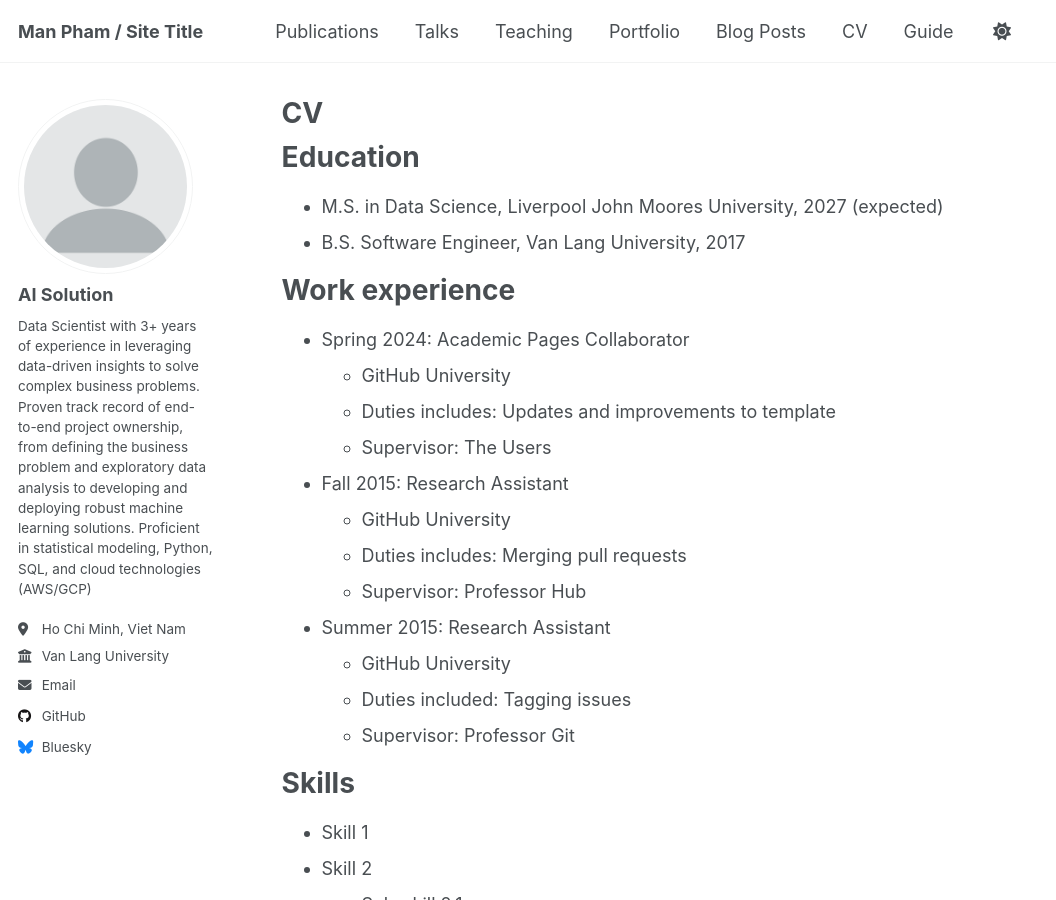
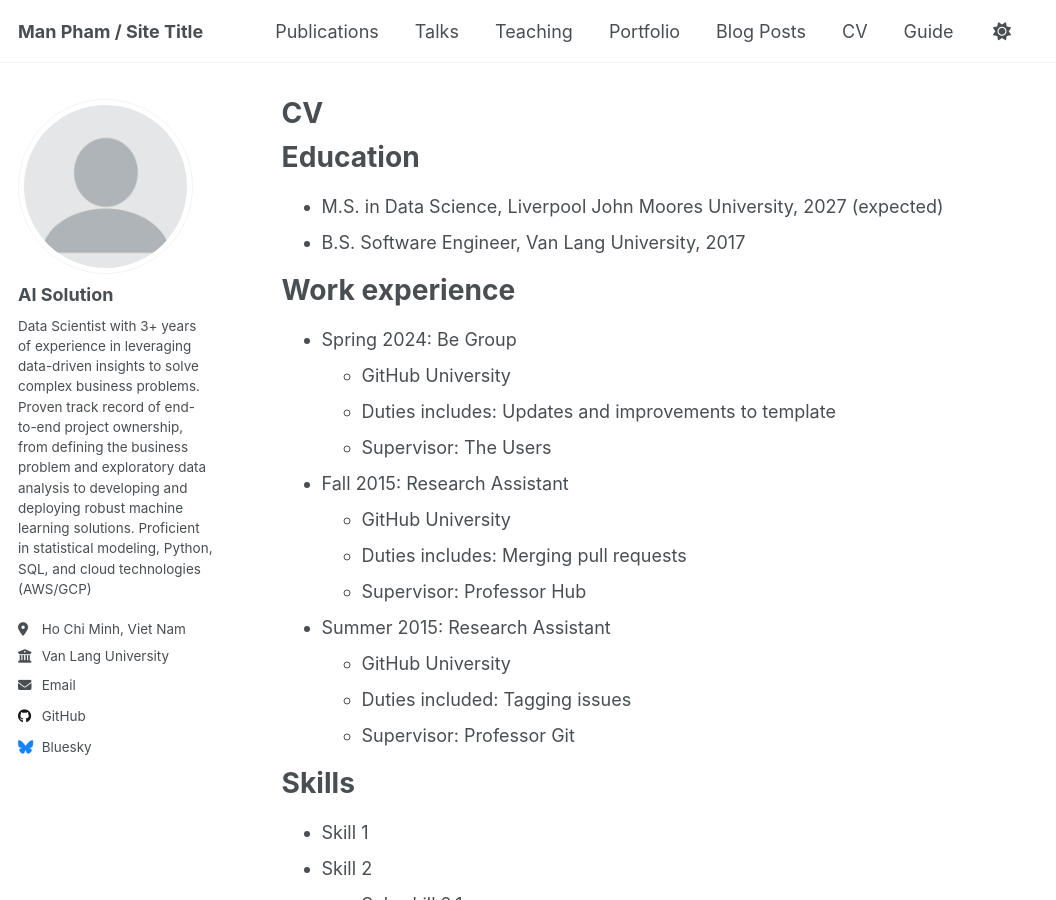
Before and after one commit to m1np3m/m1np3m.github.io, a Jekyll site: the page built from _pages/cv.md, in a window 1280 px wide and 900 px high. Shown: the whole window, without its empty margins (0-1056 px from the left). Built offline with Jekyll 4.4.1, drawn with Linux system fonts in a browser that asks for light colours.

Commit message:
docs: update work experience entry in cv
Update the organization name from 'Academic Pages Collaborator' to 'Be Group' to reflect current position

```diff
--- a/_pages/cv.md
+++ b/_pages/cv.md
@@ -16,7 +16,7 @@ Education
 
 Work experience
 ======
-* Spring 2024: Academic Pages Collaborator
+* Spring 2024: Be Group
   * GitHub University
   * Duties includes: Updates and improvements to template
   * Supervisor: The Users
```
